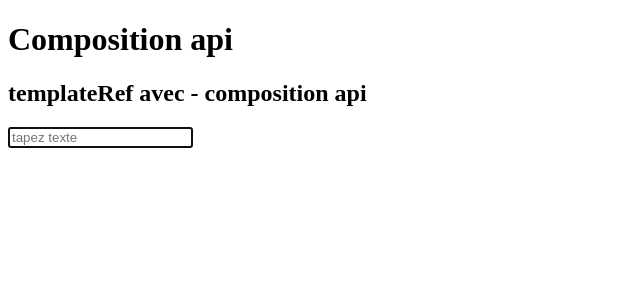
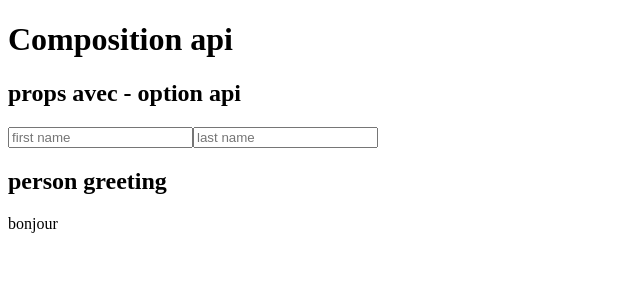
Before and after one commit to lapinRagnar/vue3_tuto, a Vue app: page / in a window 1280 px wide. Shown: the top 300 px of the page, without its empty margins (0-640 px from the left). Built offline with nearby package versions, Linux system fonts and the light colour scheme.

Commit message:
Props avec - option api

```diff
--- a/src/App.vue
+++ b/src/App.vue
@@ -1,18 +1,18 @@
 <template >
   <h1>Composition api</h1>
-  <TemplateRef/>
+  <PersonCompo/>
 
 </template>
 
 
 <script>
 
-import TemplateRef from './components/TemplateReference.vue'
+import PersonCompo from './components/Person.vue'
 
 
 export default {
   name: 'App',
-  components: {TemplateRef},
+  components: {PersonCompo},
   data(){
     return {}
   },
--- /dev/null
+++ b/src/components/Person.vue
@@ -0,0 +1,34 @@
+<template>
+  <h2>props avec - option api</h2>
+  <div>
+    <input type="text" placeholder="first name" v-model="firstName" >
+    <input type="text" placeholder="last name" v-model="lastName">
+  </div>
+
+  <PersonGreeting :firstName="firstName" :lastName="lastName" />
+
+</template>
+
+<script>
+
+import PersonGreeting from './PersonGreeting.vue'
+import {ref} from 'vue'
+
+export default {
+  name: 'PersonCompo',
+  components: { PersonGreeting },
+  setup(){
+    const firstName = ref('')
+    const lastName = ref('')
+
+    return {
+        firstName,
+        lastName,
+    }
+  }
+}
+</script>
+
+<style>
+
+</style>
--- /dev/null
+++ b/src/components/PersonGreeting.vue
@@ -0,0 +1,17 @@
+<template>
+  <h2>person greeting</h2>
+  <div>bonjour {{firstName}} {{lastName}}</div>
+</template>
+
+<script>
+
+
+export default {
+  name: 'PersonGreeting',
+  props: ['firstName', 'lastName']
+}
+</script>
+
+<style>
+
+</style>
```
